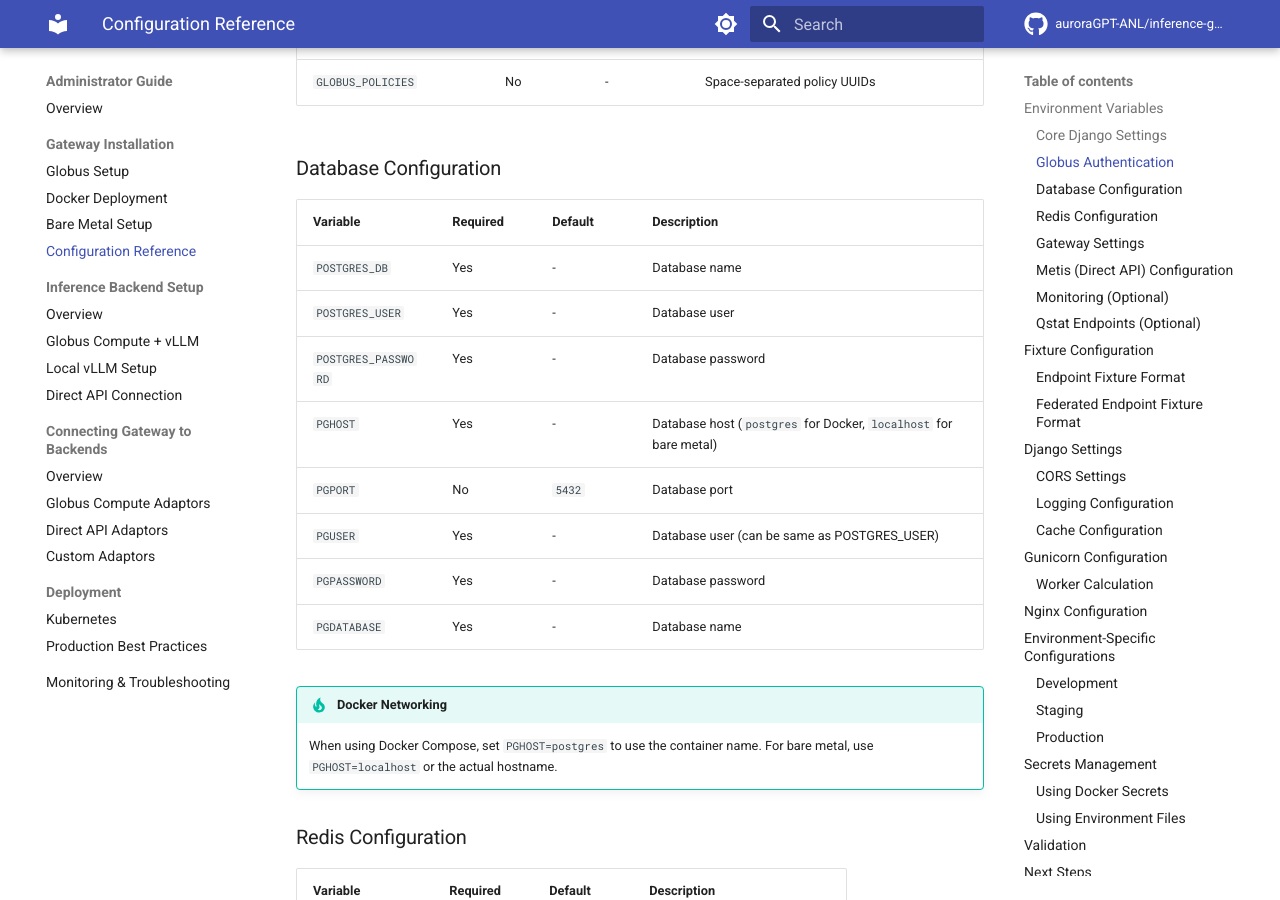
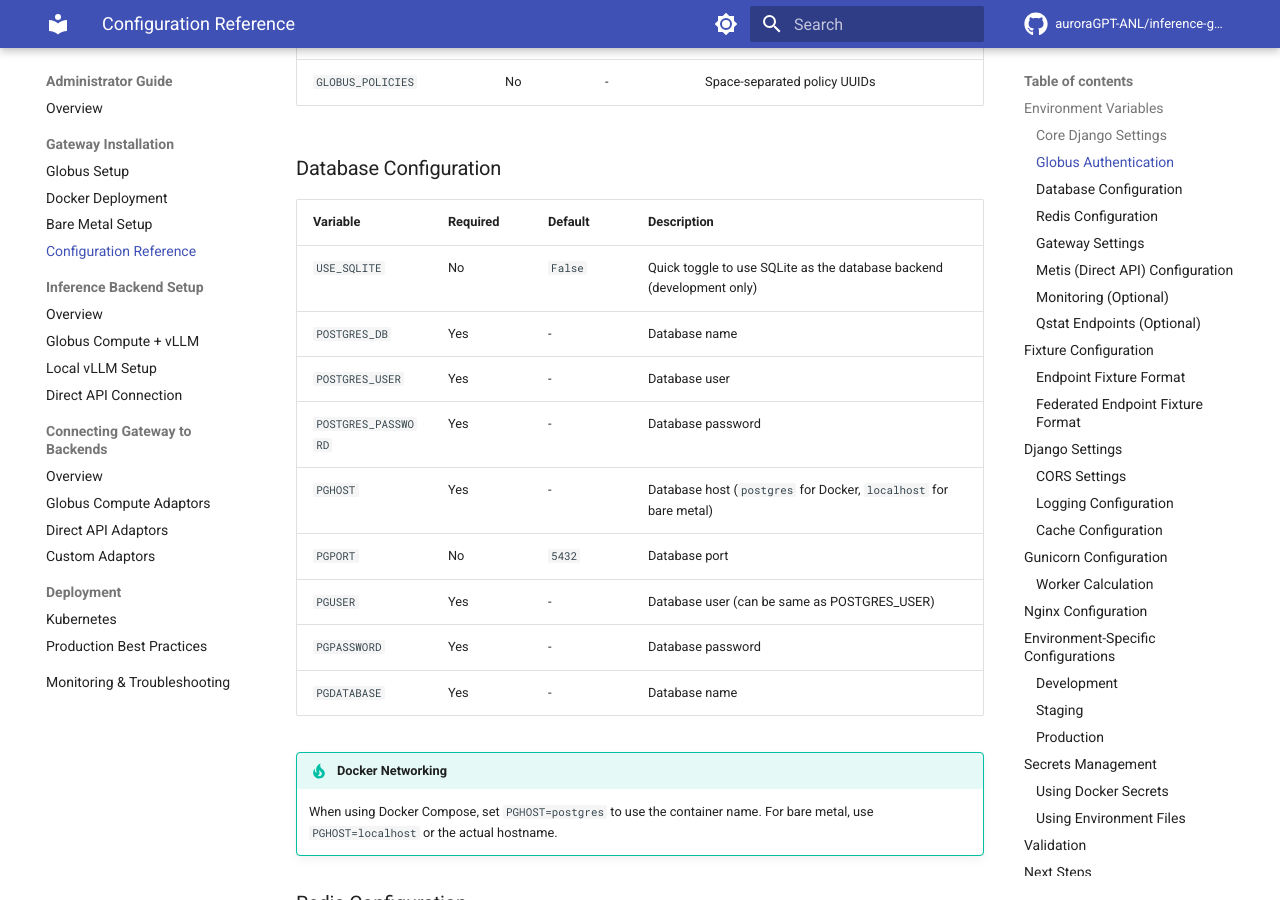
Before and after one commit to auroraGPT-ANL/inference-gateway, an MkDocs documentation site: the page built from docs/admin-guide/gateway-setup/configuration.md, in a window 1280 px wide and 900 px high, scrolled down 1404 px. Built offline with MkDocs 1.6.1 and Material for MkDocs 9.7.7, drawn with Linux system fonts in a browser that asks for light colours; comment, search, counter and statistics services are not loaded.

Commit message:
docs: add `USE_SQLITE` to reference

```diff
--- a/docs/admin-guide/gateway-setup/configuration.md
+++ b/docs/admin-guide/gateway-setup/configuration.md
@@ -37,6 +37,7 @@ All configuration is done through environment variables, typically stored in a `
 
 | Variable | Required | Default | Description |
 |----------|----------|---------|-------------|
+| `USE_SQLITE` | No | `False` | Quick toggle to use SQLite as the database backend (development only) |
 | `POSTGRES_DB` | Yes | - | Database name |
 | `POSTGRES_USER` | Yes | - | Database user |
 | `POSTGRES_PASSWORD` | Yes | - | Database password |
```
